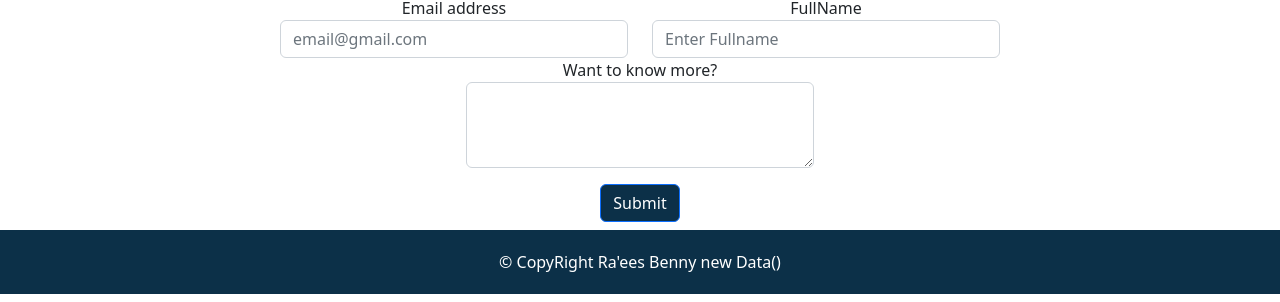
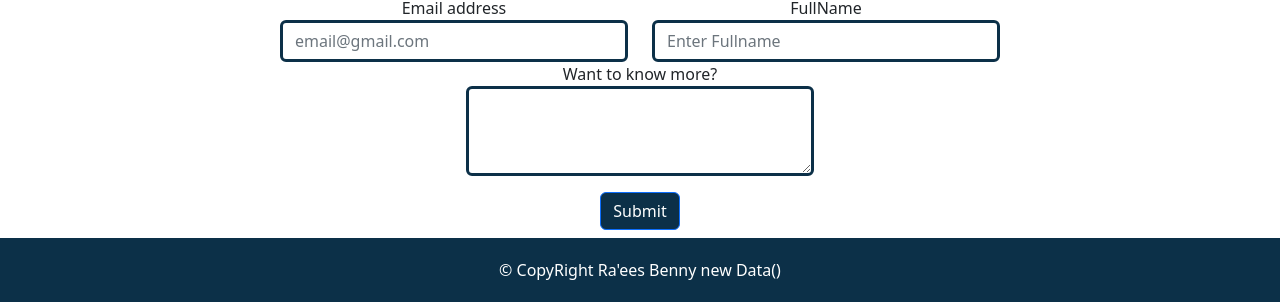
Before and after one commit to Raees-B-19/PropertyListing, a plain HTML site: page index.html in a window 1280 px wide. Shown: the part 637-939 px from the top of the page. Drawn offline with nearby package versions, Linux system fonts and the light colour scheme.

Commit message:
Contact form

```diff
--- a/index.html
+++ b/index.html
@@ -195,14 +195,14 @@
           <div class="col-md-4">
             <div class="form-group">
               <center><label for="exampleInputEmail1">Email address</label></center>
-              <input type="email" class="form-control" id="exampleInputEmail1" aria-describedby="emailHelp"
+              <input type="email" class="form-control bcontact" id="exampleInputEmail1" aria-describedby="emailHelp"
                 placeholder="email@gmail.com">
             </div>
           </div>
           <div class="col-md-4">
             <div class="form-group">
               <center><label for="exampleInputName1">FullName</label></center>
-              <input type="name" name="name" class="form-control" id="exampleInputName1" aria-describedby="nameHelp"
+              <input type="name" name="name" class="form-control bcontact" id="exampleInputName1" aria-describedby="nameHelp"
                 placeholder="Enter Fullname">
             </div>
           </div>
@@ -211,7 +211,7 @@
           <div class="col-md-4 justify-content-center">
             <div class="form-group mb-3">
               <center><label for="exampleFormControlTextarea1">Want to know more?</label></center>
-              <textarea class="form-control" id="exampleFormControlTextarea1" rows="3"></textarea>
+              <textarea class="form-control bcontact" id="exampleFormControlTextarea1" rows="3"></textarea>
             </div>
           </div>
           <div class="col-md-4"></div>
--- a/style/propertyListing.css
+++ b/style/propertyListing.css
@@ -148,6 +148,19 @@ option{
     text-align: center;
     padding: 20px;
 }
+.bcontact{
+    border: 3px solid rgb(12 48 72);
+}
+.bcontact:focus{
+    border: 3px solid rgb(12 48 72);
+}
+.bcontact:focus::placeholder{
+    transition: 0.4s ease-in-out;
+    color: transparent;
+}
+.bcontact::placeholder{
+    transition: 0.4s ease-in-out;
+}
 @media screen and (min-width:1023px) and (max-width:1025px) {
     #properties-row {
         margin: 0 0 0 0px;
```
